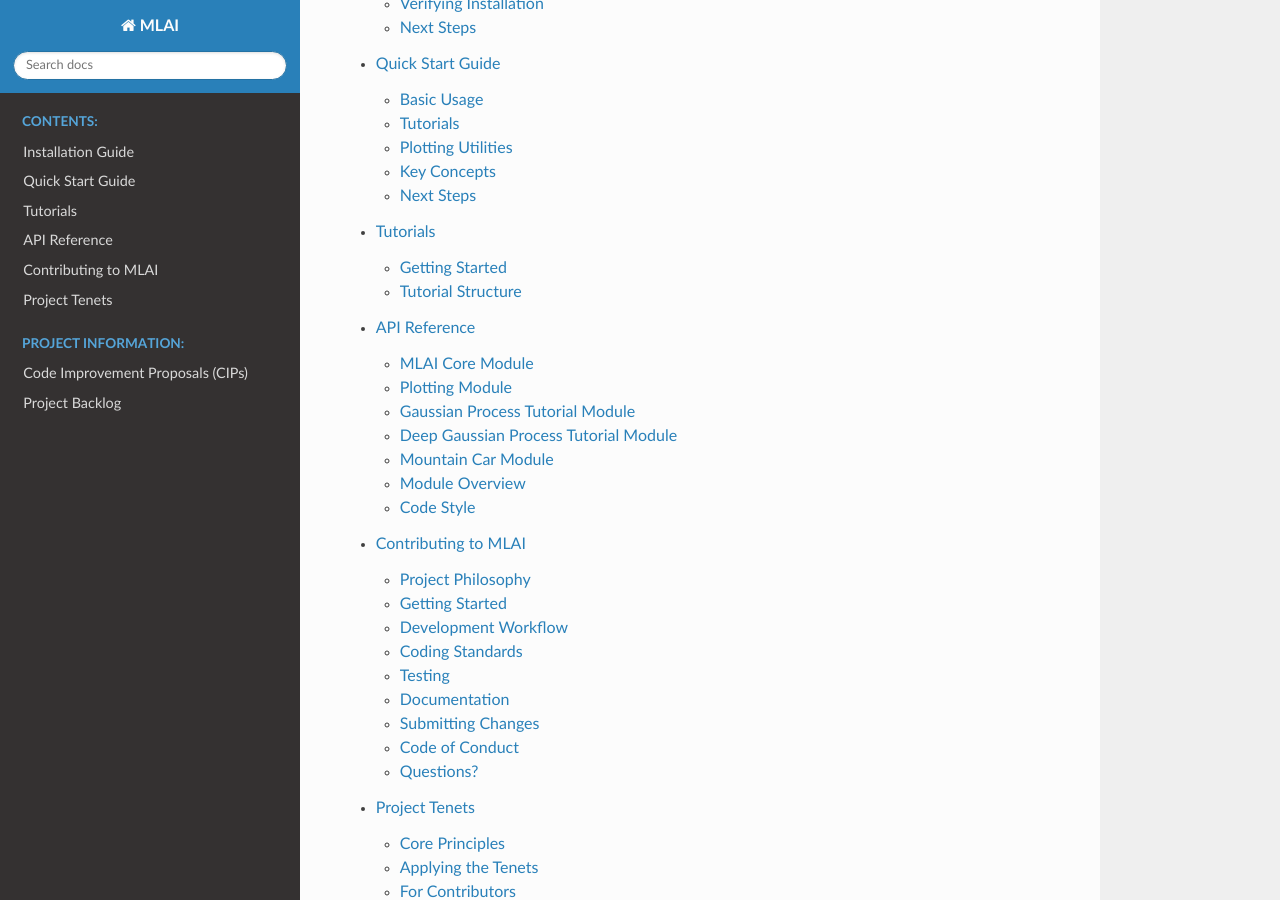
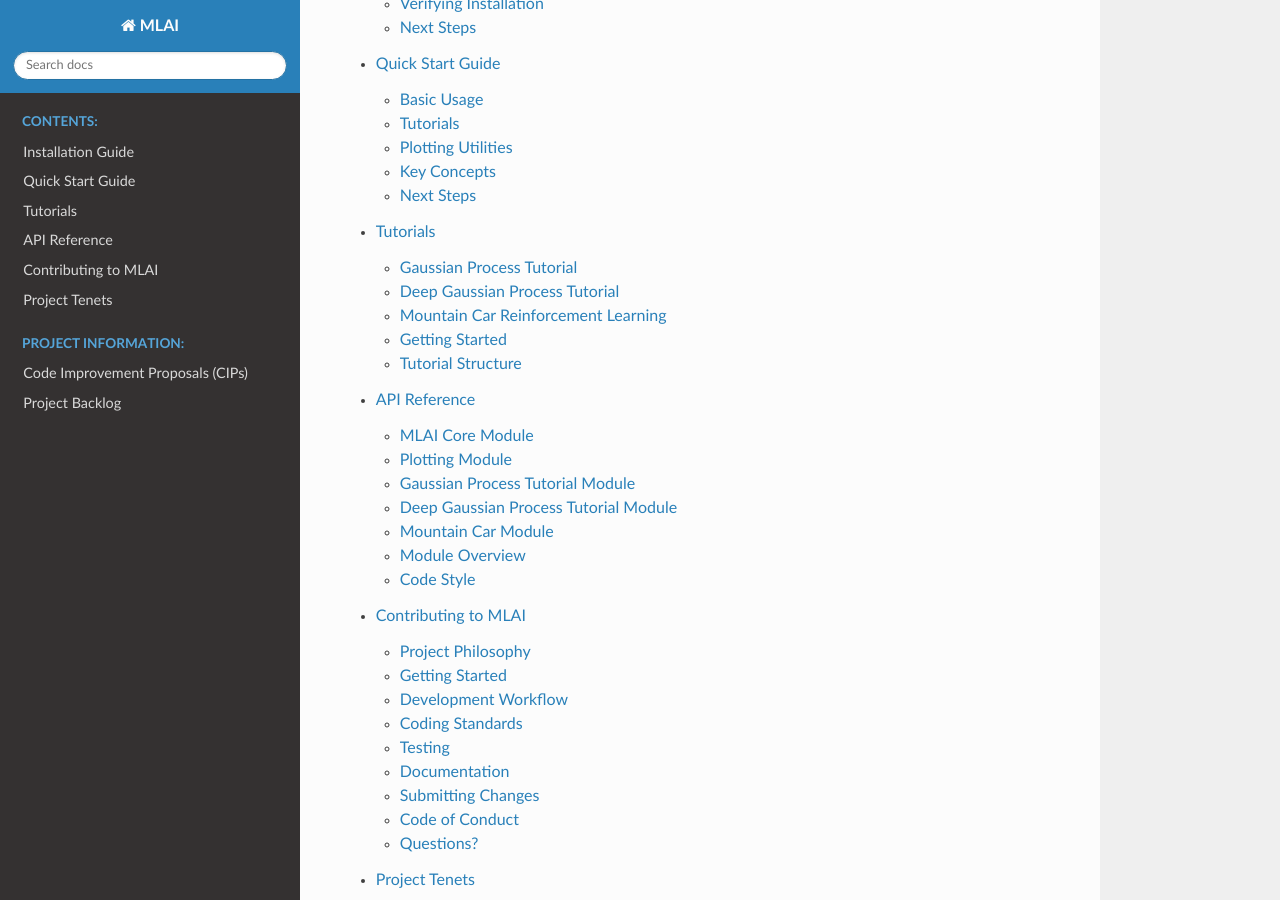
Before and after one commit to lawrennd/mlai, a Sphinx documentation site: the page built from docs/index.rst, in a window 1280 px wide and 900 px high, scrolled down 457 px. Built offline with Sphinx 7.4.7 and the Read the Docs theme 3.1.0, drawn with Linux system fonts in a browser that asks for light colours; pages that are not in the unit, such as notebooks, are missing from menus.

Commit message:
Fix API documentation generation and exclude poetry.lock
- Add missing RST files for CIPs and tutorials to fix toctree references
- Update CIP index to reference correct file paths
- Exclude poetry.lock from version control
- API documentation now generates properly with matplotlib installed

```diff
--- /dev/null
+++ b/docs/cip/cip0001.rst
@@ -0,0 +1,5 @@
+CIP-0001: Documentation Improvements with Sphinx
+===============================================
+
+.. include:: ../../cip/cip0001.md
+   :parser: myst_parser.sphinx_
--- /dev/null
+++ b/docs/cip/cip0002.rst
@@ -0,0 +1,5 @@
+CIP-0002: Comprehensive Test Framework with pytest
+=================================================
+
+.. include:: ../../cip/cip0002.md
+   :parser: myst_parser.sphinx_
--- a/docs/cip/index.rst
+++ b/docs/cip/index.rst
@@ -7,8 +7,8 @@
    :maxdepth: 2
    :caption: CIPs:
 
-   ../cip/cip0001
-   ../cip/cip0002
+   cip0001
+   cip0002
 
 What are CIPs?
 --------------
--- /dev/null
+++ b/docs/tutorials/deepgp_tutorial.rst
@@ -0,0 +1,8 @@
+Deep Gaussian Process Tutorial
+==============================
+
+.. automodule:: mlai.deepgp_tutorial
+   :members:
+   :undoc-members:
+   :show-inheritance:
+   :special-members: __init__
--- /dev/null
+++ b/docs/tutorials/gp_tutorial.rst
@@ -0,0 +1,8 @@
+Gaussian Process Tutorial
+========================
+
+.. automodule:: mlai.gp_tutorial
+   :members:
+   :undoc-members:
+   :show-inheritance:
+   :special-members: __init__
--- /dev/null
+++ b/docs/tutorials/mountain_car.rst
@@ -0,0 +1,8 @@
+Mountain Car Reinforcement Learning
+===================================
+
+.. automodule:: mlai.mountain_car
+   :members:
+   :undoc-members:
+   :show-inheritance:
+   :special-members: __init__
```
Also changed, not shown: 1 other file.
